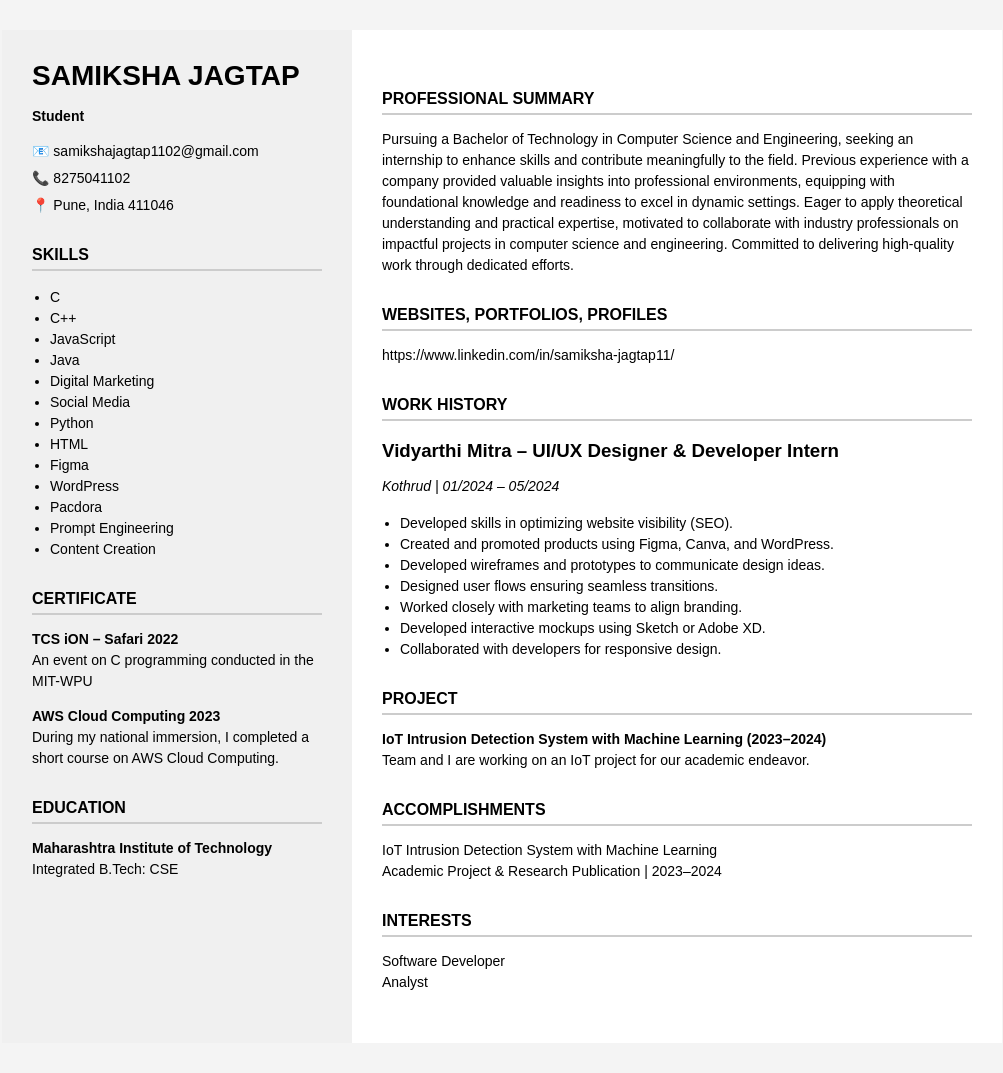
After one commit to samikshaajagtap/FDSL_I, a PHP site: the page made by Assignment2/index assignment-2.html in a window 1280 px wide. The commit adds this page. Shown: the whole page, without its empty margins (138-1141 px from the left). Run offline with PHP 8.4, Linux system fonts and the light colour scheme.

Commit message:
Added Assignment 2

```diff
--- /dev/null
+++ b/Assignment2/index assignment-2.html
@@ -0,0 +1,174 @@
+<!DOCTYPE html>
+<html lang="en">
+<head>
+    <meta charset="UTF-8">
+    <title>Samiksha Jagtap - Resume</title>
+    <style>
+        body {
+            font-family: Arial, Helvetica, sans-serif;
+            margin: 0;
+            background: #f4f4f4;
+        }
+        .resume {
+            max-width: 1000px;
+            margin: 30px auto;
+            background: #fff;
+            display: grid;
+            grid-template-columns: 35% 65%;
+        }
+        .left {
+            background: #f0f0f0;
+            padding: 30px;
+        }
+        .right {
+            padding: 30px;
+        }
+        h1 {
+            margin: 0;
+            font-size: 28px;
+        }
+        h2 {
+            font-size: 16px;
+            margin-top: 30px;
+            text-transform: uppercase;
+            border-bottom: 2px solid #ccc;
+            padding-bottom: 5px;
+        }
+        h3 {
+            margin-bottom: 5px;
+        }
+        p, li {
+            font-size: 14px;
+            line-height: 1.5;
+        }
+        ul {
+            padding-left: 18px;
+        }
+        .contact p {
+            margin: 6px 0;
+        }
+        .section {
+            margin-bottom: 20px;
+        }
+        a {
+            color: #000;
+            text-decoration: none;
+        }
+    </style>
+</head>
+<body>
+
+<div class="resume">
+
+    <!-- LEFT COLUMN -->
+    <div class="left">
+        <h1>SAMIKSHA JAGTAP</h1>
+        <p><strong>Student</strong></p>
+
+        <div class="section contact">
+            <p>📧 samikshajagtap1102@gmail.com</p>
+            <p>📞 8275041102</p>
+            <p>📍 Pune, India 411046</p>
+        </div>
+
+        <div class="section">
+            <h2>Skills</h2>
+            <ul>
+                <li>C</li>
+                <li>C++</li>
+                <li>JavaScript</li>
+                <li>Java</li>
+                <li>Digital Marketing</li>
+                <li>Social Media</li>
+                <li>Python</li>
+                <li>HTML</li>
+                <li>Figma</li>
+                <li>WordPress</li>
+                <li>Pacdora</li>
+                <li>Prompt Engineering</li>
+                <li>Content Creation</li>
+            </ul>
+        </div>
+
+        <div class="section">
+            <h2>Certificate</h2>
+            <p><strong>TCS iON – Safari 2022</strong><br>
+               An event on C programming conducted in the MIT-WPU</p>
+
+            <p><strong>AWS Cloud Computing 2023</strong><br>
+               During my national immersion, I completed a short course on AWS Cloud Computing.</p>
+        </div>
+
+        <div class="section">
+            <h2>Education</h2>
+            <p><strong>Maharashtra Institute of Technology</strong><br>
+               Integrated B.Tech: CSE</p>
+        </div>
+    </div>
+
+    <!-- RIGHT COLUMN -->
+    <div class="right">
+        <div class="section">
+            <h2>Professional Summary</h2>
+            <p>
+                Pursuing a Bachelor of Technology in Computer Science and Engineering,
+                seeking an internship to enhance skills and contribute meaningfully to the field.
+                Previous experience with a company provided valuable insights into professional
+                environments, equipping with foundational knowledge and readiness to excel
+                in dynamic settings. Eager to apply theoretical understanding and practical
+                expertise, motivated to collaborate with industry professionals on impactful
+                projects in computer science and engineering. Committed to delivering high-quality
+                work through dedicated efforts.
+            </p>
+        </div>
+
+        <div class="section">
+            <h2>Websites, Portfolios, Profiles</h2>
+            <p>
+                <a href="https://www.linkedin.com/in/samiksha-jagtap11/" target="_blank">
+                    https://www.linkedin.com/in/samiksha-jagtap11/
+                </a>
+            </p>
+        </div>
+
+        <div class="section">
+            <h2>Work History</h2>
+            <h3>Vidyarthi Mitra – UI/UX Designer & Developer Intern</h3>
+            <p><em>Kothrud | 01/2024 – 05/2024</em></p>
+            <ul>
+                <li>Developed skills in optimizing website visibility (SEO).</li>
+                <li>Created and promoted products using Figma, Canva, and WordPress.</li>
+                <li>Developed wireframes and prototypes to communicate design ideas.</li>
+                <li>Designed user flows ensuring seamless transitions.</li>
+                <li>Worked closely with marketing teams to align branding.</li>
+                <li>Developed interactive mockups using Sketch or Adobe XD.</li>
+                <li>Collaborated with developers for responsive design.</li>
+            </ul>
+        </div>
+
+        <div class="section">
+            <h2>Project</h2>
+            <p>
+                <strong>IoT Intrusion Detection System with Machine Learning (2023–2024)</strong><br>
+                Team and I are working on an IoT project for our academic endeavor.
+            </p>
+        </div>
+
+        <div class="section">
+            <h2>Accomplishments</h2>
+            <p>
+                IoT Intrusion Detection System with Machine Learning<br>
+                Academic Project & Research Publication | 2023–2024
+            </p>
+        </div>
+
+        <div class="section">
+            <h2>Interests</h2>
+            <p>Software Developer<br>Analyst</p>
+        </div>
+    </div>
+
+</div>
+
+</body>
+</html>
```
Also changed, not shown: form.js (+85 -63 lines), index.html (+27 -31 lines), style.css (+37 -27 lines).
